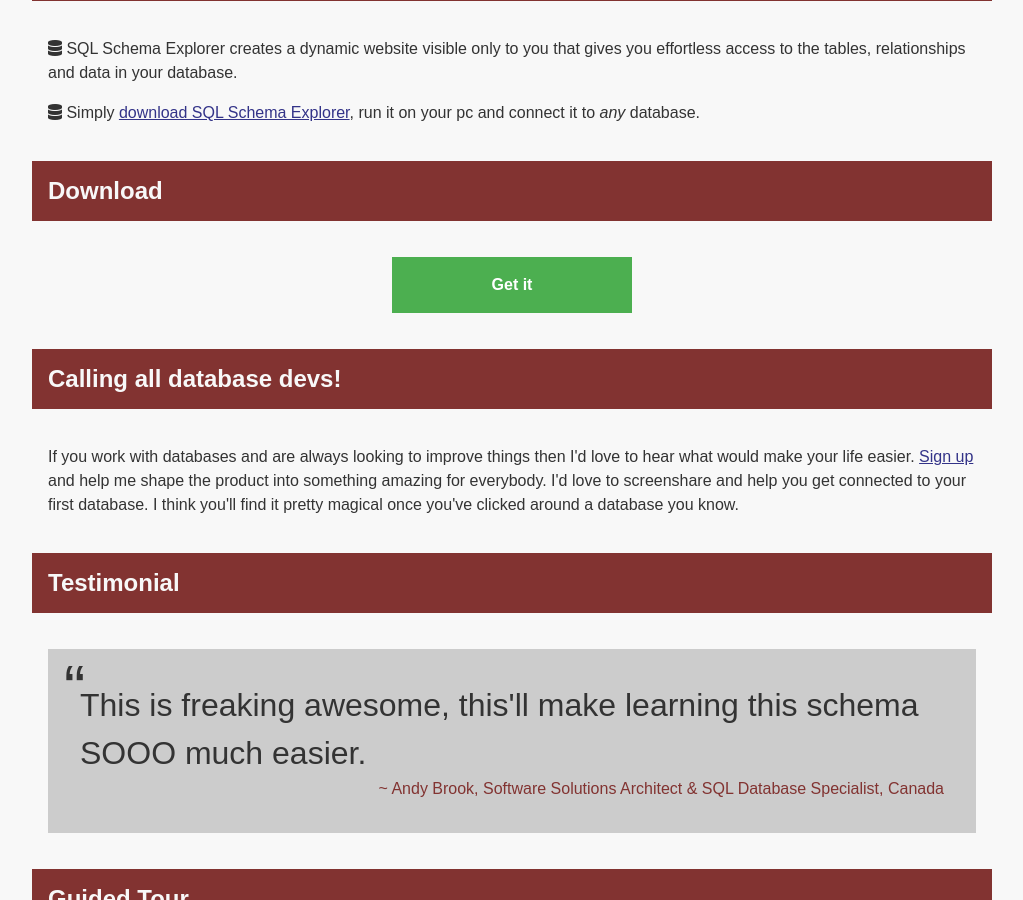
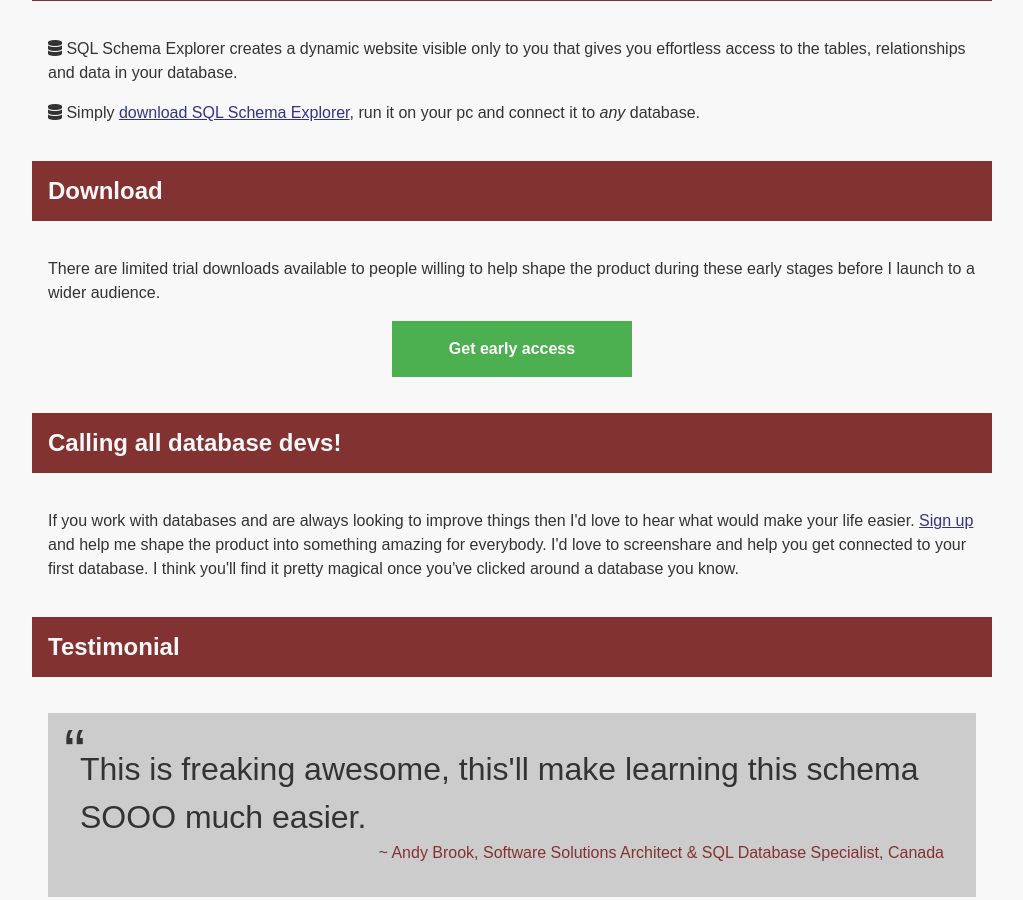
Before and after one commit to timabell/schema-explorer, a Jekyll site: the page index.html, which Jekyll copies as it is, in a window 1280 px wide and 900 px high, scrolled down 418 px. Shown: the whole window, without its empty margins (128-1151 px from the left). Built offline with Jekyll 4.4.1, drawn with Linux system fonts in a browser that asks for light colours; nearby versions of some CDN libraries.

Commit message:
early access not download

```diff
--- a/index.html
+++ b/index.html
@@ -45,8 +45,11 @@
 
 	<h2>Download</h2>
 	<p>
+	  There are limited trial downloads available to people willing to help shape the product during these early stages before I launch to a wider audience.
+	</p>
+	<p>
 	  <a target="_blank" href="https://www.getdrip.com/forms/70504364/submissions/new"
-	    class="button">Get it</a>
+	    class="button">Get early access</a>
 	</p>
 
 	<h2>Calling all database devs!</h2>
```
